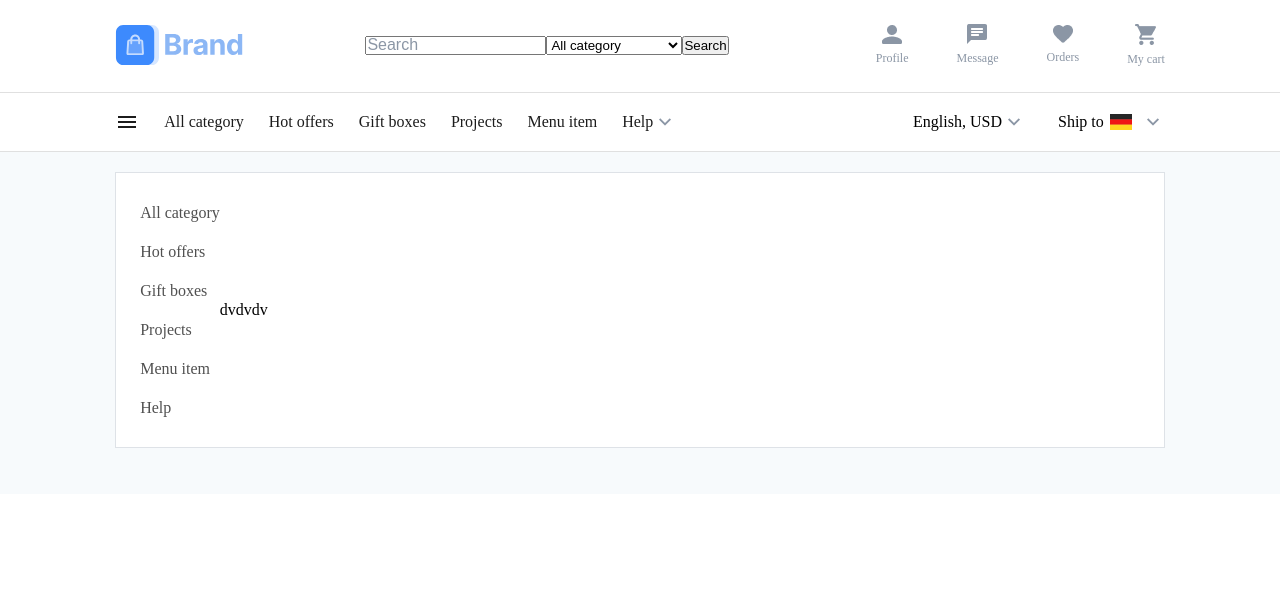
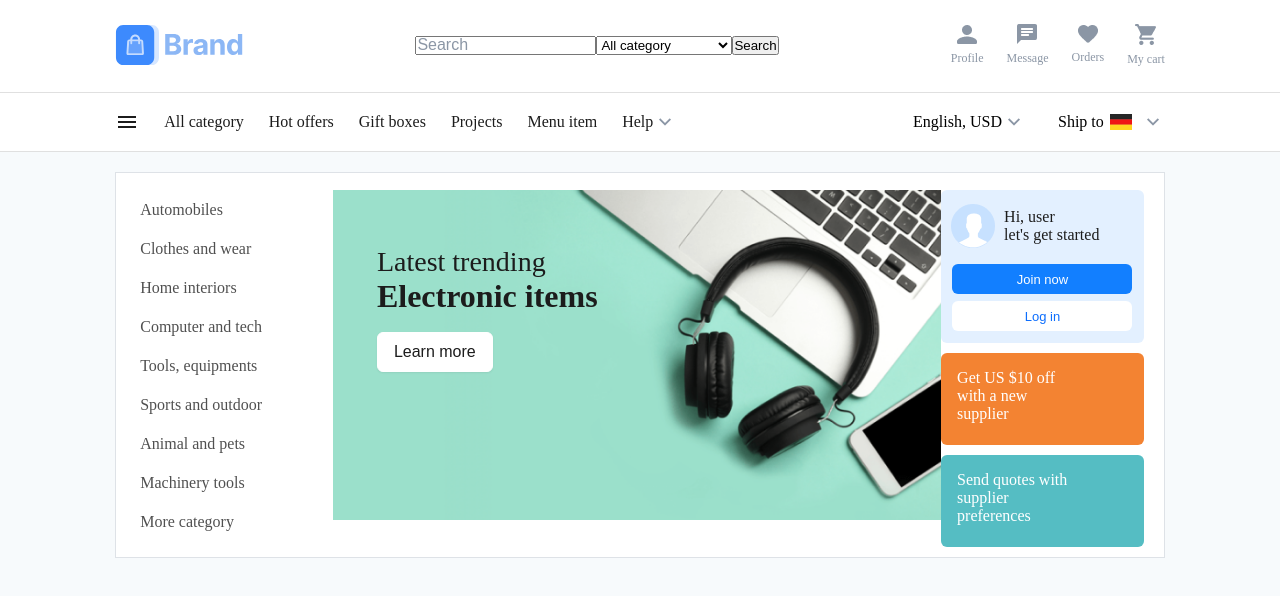
Before and after one commit to TeaChareqishvili/smart-web-project, a React (Create React App) app: page / in a window 1280 px wide. Shown: the top 596 px of the page. Built offline with nearby package versions, Linux system fonts and the light colour scheme.

Commit message:
banner-style

```diff
--- a/src/components/firstPageBanner/Banner.jsx
+++ b/src/components/firstPageBanner/Banner.jsx
@@ -1,20 +1,55 @@
 import "./BannerStyle.scss";
-import { categories } from "../header/HeaderData";
+import { list } from "./BannerData";
+import banner from "../../assets/banner.png";
+import user from "../../assets/user-avatar.png";
 
 const Banner = () => {
   return (
     <div className="banner-wrapper">
       <div className="category-list">
         <nav>
-          {categories.map((item) => (
+          {list.map((item) => (
             <ul key={item.id}>
               <li>{item.title}</li>
             </ul>
           ))}
         </nav>
       </div>
-      <div>dvd</div>
-      <div>vdv</div>
+      <div className="banner-img">
+        <div className="banner">
+          <img src={banner} alt="banner" />
+        </div>
+        <div className="banner-text">
+          <h2>Latest trending</h2>
+          <h1>Electronic items</h1>
+          <button className="bannerbtn">Learn more</button>
+        </div>
+      </div>
+      <div>
+        <div className="user-log">
+          <div>
+            <img src={user} alt="user" />
+            <div className="user-text">
+              <p>Hi, user</p>
+              <p> let's get started</p>
+            </div>
+          </div>
+          <div className="user-btns">
+            <button className="join-now">Join now</button>
+            <button className="log-in">Log in</button>
+          </div>
+        </div>
+        <div className="orange-card">
+         <p>Get US $10 off</p>
+         <p>with a new </p>
+         <p>supplier</p>
+        </div>
+        <div className="blue-card">
+          <p>Send quotes with</p>
+          <p>supplier</p>
+          <p>preferences</p>
+        </div>
+      </div>
     </div>
   );
 };
--- /dev/null
+++ b/src/components/firstPageBanner/BannerData.js
@@ -0,0 +1,30 @@
+const list = [
+    {
+        title: "Automobiles"
+    },
+    {
+        title: "Clothes and wear"
+    },
+    {
+        title: "Home interiors"
+    },
+    {
+        title: "Computer and tech"
+    },
+    {
+        title: "Tools, equipments"
+    },
+    {
+        title: "Sports and outdoor"
+    },
+    {
+        title: "Animal and pets"
+    },
+    {
+        title: "Machinery tools"
+    },
+    {
+        title: "More category"
+    },
+];
+export {list}
--- a/src/components/firstPageBanner/BannerStyle.scss
+++ b/src/components/firstPageBanner/BannerStyle.scss
@@ -2,18 +2,154 @@
     width:82%;
     background-color: #FFFFFF;
     border:solid #DEE2E7 1px;
-    display:flex;
-    align-items:center;
+    display: grid;
+    grid-template-columns: 1fr 3fr 1fr;
     margin:auto;
+    padding:17px 20px 10px 14px;
 }
 
 .category-list{
-    padding:20px 0 20px 14px;
+
 
     li{
-        padding:11px 0 10px 10px;
+        padding:11px 10px 10px 10px;
         cursor: pointer;
         color:#505050;
         font-size:16px;
     }
 }
+
+.banner-img{
+    position: relative;
+
+    img{
+        max-width:664px;
+        width:100%;
+    }
+
+
+    .banner-text{
+        position: absolute;
+        top:56px;
+        left:44px;
+
+        h2{
+            font-size:28px;
+            color:#1C1C1C;
+            font-weight:400;
+        }
+
+        h1{
+            font-size:32px;
+            font-weight:700;
+            color:#1C1C1C;
+            margin-bottom:17px;
+        }
+        .bannerbtn{
+            font-size:16px;
+            font-weight:500;
+            color:#1C1C1C;
+            height:40px;
+            padding:0 16px;
+            background-color:#FFF;
+            border:1px solid white;
+            box-shadow:  0px 1px 2px 0px rgba(56, 56, 56, 0.08);
+            border-radius:6px;
+            cursor: pointer;
+            align-items: center;
+        }
+    }
+}
+
+.user-log{
+    background-color:#E3F0FF;
+    padding:14px 10px 12px 10px;
+    margin-bottom:10px;
+    border-radius:6px;
+
+    div{
+        display: flex;
+        align-items: center;
+
+
+    }
+
+    .user-text{
+        display: flex;
+        flex-direction: column;
+        align-items: flex-start;
+
+        p{
+            margin-left:9px;
+            font-size:16px;
+            color:#1C1C1C;
+            font-weight:400;
+            text-align: center;
+        }
+    }
+
+    .user-btns{
+        display: flex;
+        flex-direction: column;
+        align-items: center;
+        justify-content: center;
+        margin-top:16px;
+
+        .join-now{
+            color:#FFFFFF;
+            font-size:13px;
+            text-align: center;
+            font-weight:500;
+            border-radius:6px;
+            padding: 0 10px;
+            max-width:180px;
+            width:100%;
+            height:30px;
+            background-color:#127FFF ;
+            border:none;
+            cursor: pointer;
+            margin-bottom:7px;
+        }
+        .log-in{
+            border:none;
+            cursor: pointer;
+            padding: 0 10px;
+            max-width:180px;
+            width:100%;
+            height:30px;
+            font-size:13px;
+            color:#0D6EFD;
+            font-weight:500;
+            text-align: center;
+            background-color: #FFFFFF;
+            border-radius:6px;
+        }
+    }
+}
+
+.orange-card{
+    background-color:#F38332;
+    border-radius:6px;
+    padding:16px 16px 22px 16px;
+    margin-bottom:10px;
+
+    p{
+        color:#FFF;
+        font-size:16px;
+        font-weight:400;
+
+    }
+}
+
+.blue-card{
+    background-color:#55BDC3;
+    border-radius:6px;
+    padding:16px 16px 22px 16px;
+
+    p{
+        color:#FFF;
+        font-size:16px;
+        font-weight:400;
+
+    }
+}
--- a/src/components/header/HeaderStyles.scss
+++ b/src/components/header/HeaderStyles.scss
@@ -39,7 +39,7 @@
         flex-direction: column;
         align-items: center;
         justify-content: center;
-        margin-left:48px;
+        margin-left:23px;
         cursor: pointer;
         p{
             margin-top:7px;
@@ -51,7 +51,6 @@
 }
 
 .border{
-    // margin-top:24px;
     width:100%;
     height:1px;
     background-color:#E0E0E0;
```
Also changed, not shown: src/assets/banner.png (added), src/assets/user-avatar.png (added).
